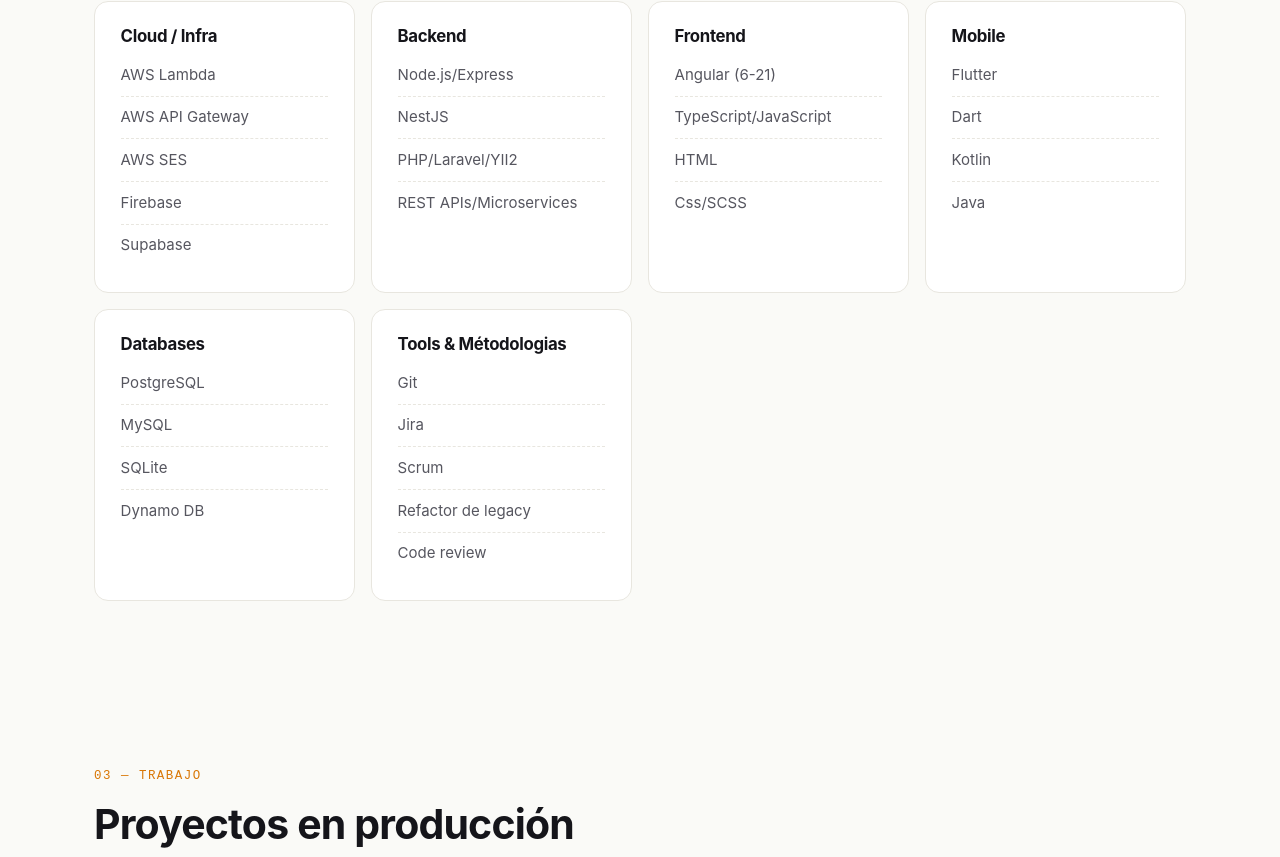
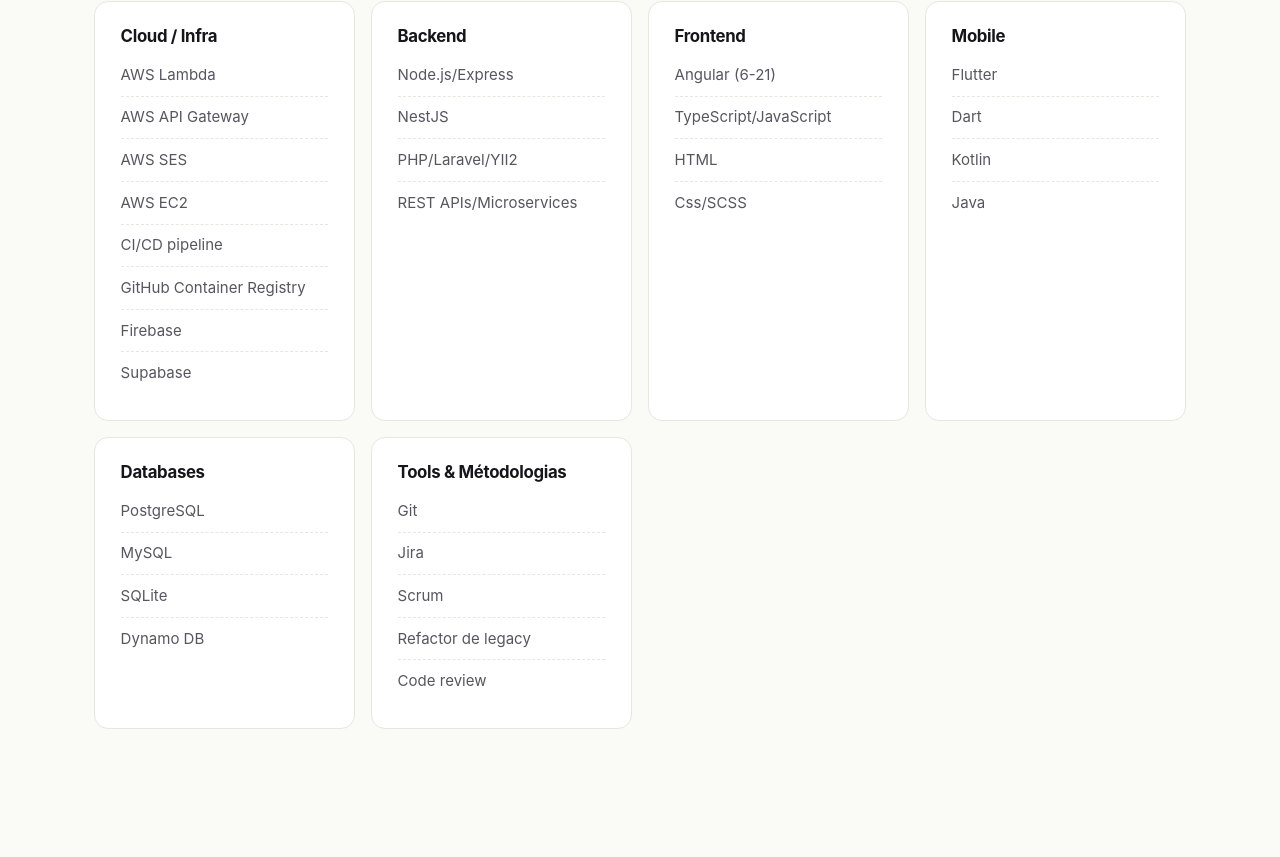
Before and after one commit to Gabrielyarbi/portfolio-angular-21, an Angular app: page / in a window 1280 px wide. Shown: the part 1623-2480 px from the top of the page. Built offline with nearby package versions, Linux system fonts and the light colour scheme.

Commit message:
added cv an updated experiences and skills

```diff
--- a/src/app/shared/components/navbar/navbar.html
+++ b/src/app/shared/components/navbar/navbar.html
@@ -31,7 +31,7 @@
       </button>
 
       <a
-        href="cv.pdf"
+        href="assets/GABRIEL_HORACIO_YARBI_CV_2026.pdf"
         class="btn btn--primary"
         download
       >
--- a/src/app/shared/data/experience.data.ts
+++ b/src/app/shared/data/experience.data.ts
@@ -21,9 +21,9 @@ export const EXPERIENCES: ExperienceItem[] = [
     location: 'Jujuy, Argentina',
     description: [
       'Fundé un proyecto de apps móviles de productividad y formación de hábitos.',
-      'Backend con Firebase, Supabase y AWS.',
+      'Backend con Firebase, Supabase',
       'Landing con arquitectura Serverless en AWS.',
-      'Flujo asíncrono con DynamoDB Streams + Amazon SES.'
+      'Landing con flujo asíncrono con DynamoDB Streams + Amazon SES.'
     ],
     technologies: ['Flutter', 'Dart', 'Firebase', 'Supabase', 'SQlite','AWS','Android Studio']
   },
--- a/src/app/shared/data/skills.data.ts
+++ b/src/app/shared/data/skills.data.ts
@@ -7,6 +7,9 @@ export const SKILL_GROUPS: SkillGroup[] = [
       'AWS Lambda',
       'AWS API Gateway',
       'AWS SES',
+      'AWS EC2',
+      'CI/CD pipeline',
+      'GitHub Container Registry',
       'Firebase',
       'Supabase'
     ]
--- a/src/app/shared/data/social-links.data.ts
+++ b/src/app/shared/data/social-links.data.ts
@@ -21,7 +21,7 @@ export const SOCIAL_LINKS: SocialLink[] = [
   },
   {
     label: 'CV',
-    href: '/cv.pdf',
+    href: 'assets/GABRIEL_HORACIO_YARBI_CV_2026.pdf',
     value: 'Descargar PDF',
     icon: '⬇'
   }
```
Also changed, not shown: 1 other file (tests, documents, lock files or other folders).
